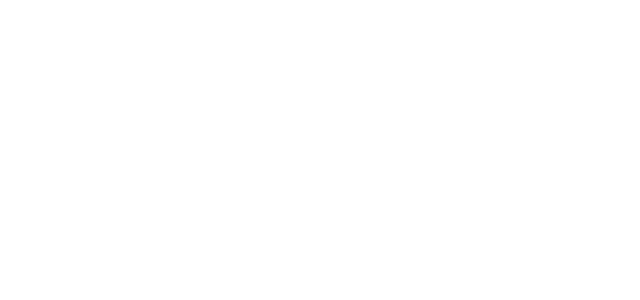
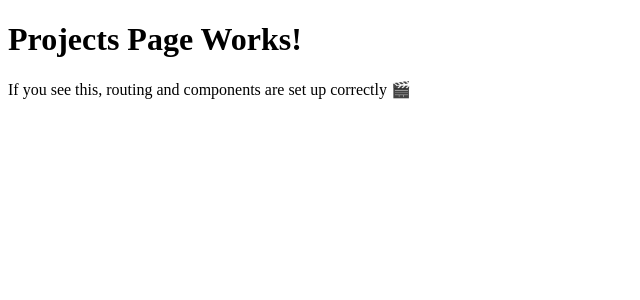
Before and after one commit to shayaankn/shot-list-app, an Angular app: page / in a window 1280 px wide. Shown: the top 300 px of the page, without its empty margins (0-640 px from the left). Built offline with nearby package versions, Linux system fonts and the light colour scheme.

Commit message:
add projects component

```diff
--- a/src/app/app.routes.ts
+++ b/src/app/app.routes.ts
@@ -1,3 +1,6 @@
 import { Routes } from '@angular/router';
+import { Projects } from './projects/projects';
 
-export const routes: Routes = [];
+export const routes: Routes = [
+  { path: '', component: Projects },
+];
--- /dev/null
+++ b/src/app/projects/projects.html
@@ -0,0 +1,4 @@
+<div class="p-6 text-center">
+  <h1 class="text-2xl font-bold text-blue-600">Projects Page Works!</h1>
+  <p class="mt-2 text-gray-600">If you see this, routing and components are set up correctly 🎬</p>
+</div>
--- /dev/null
+++ b/src/app/projects/projects.ts
@@ -0,0 +1,11 @@
+import { Component } from '@angular/core';
+
+@Component({
+  selector: 'app-projects',
+  imports: [],
+  templateUrl: './projects.html',
+  styleUrl: './projects.css',
+})
+export class Projects {
+
+}
```
Also changed, not shown: src/app/projects/projects.css (added), 1 other file (tests, documents, lock files or other folders).
